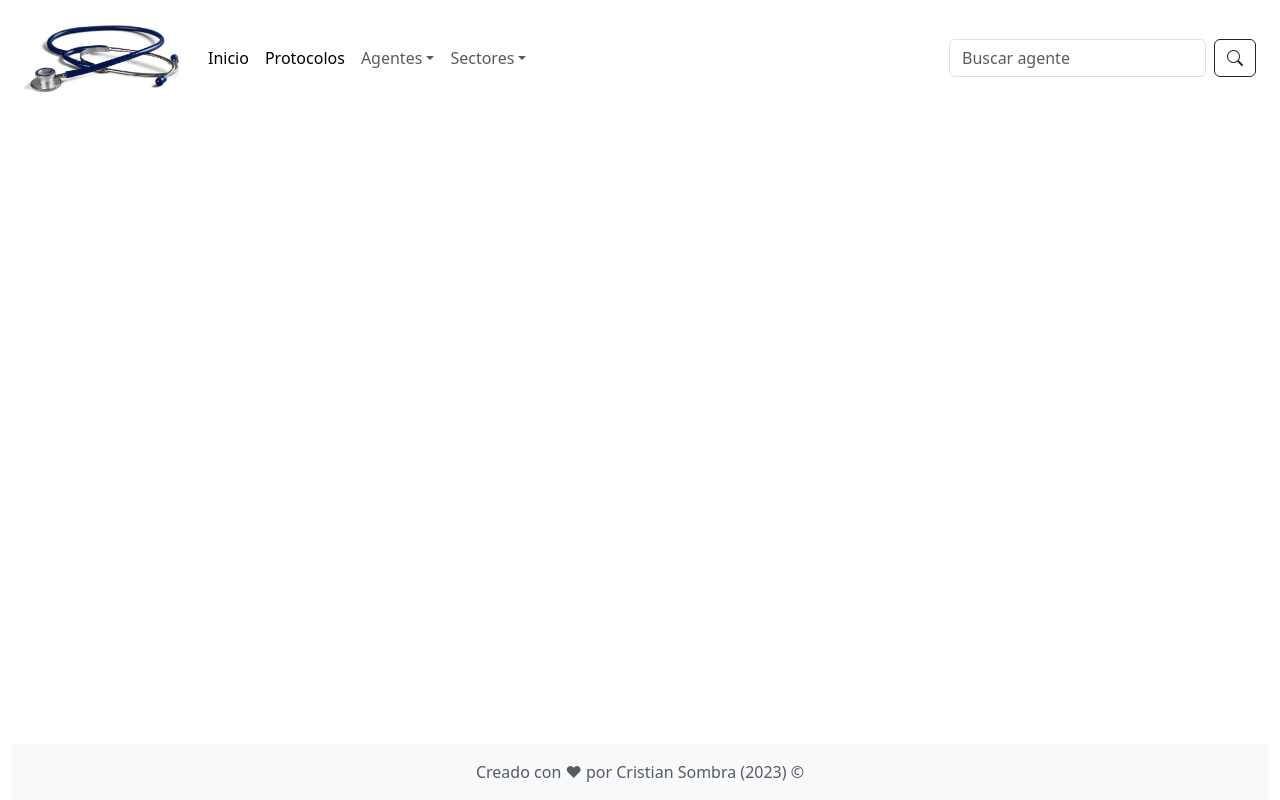
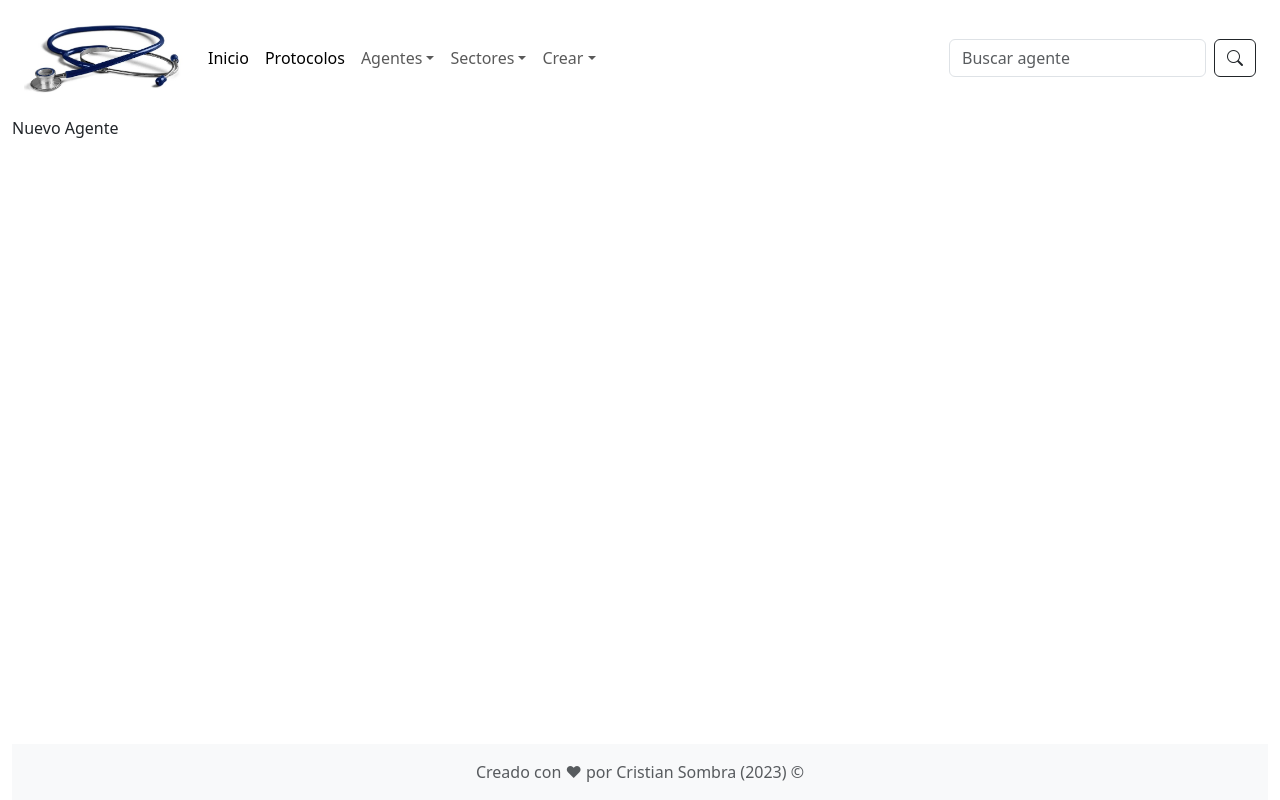
Before and after one commit to CristianSombra/NursingDepartment, a React (Create React App) app in the folder client/: page /formagent in a window 1280 px wide. Built offline with nearby package versions, Linux system fonts and the light colour scheme.

Commit message:
Landing, navbar, forms
Landing: Se corrige estilos
Navbar: Se agregan views
Forms: Se crean views para crear agente y sector.

```diff
--- a/client/src/App.jsx
+++ b/client/src/App.jsx
@@ -1,6 +1,6 @@
 import React from "react";
 import { Routes, Route, useLocation } from 'react-router-dom';
-import { Landing, Home, Protocols, Agents, Sectors } from './Views/index';
+import { Landing, Home, Protocols, Agents, Sectors, NewAgent, NewSector } from './Views/index';
 import 'bootstrap/dist/css/bootstrap.min.css';
 import 'bootstrap/dist/js/bootstrap.bundle.min.js';
 import 'bootstrap-icons/font/bootstrap-icons.css';
@@ -25,6 +25,8 @@ function App() {
           <Route path="/protocols" element={<Protocols />} />
           <Route path="/agents"  element={<Agents />} />
           <Route path="/sectors"  element={<Sectors />} />
+          <Route path="/formagent"  element={<NewAgent />} />
+          <Route path="/formsector"  element={<NewSector />} />
         </Routes>
       </div>
       <Footer />
--- a/client/src/Components/navbar/navbar.jsx
+++ b/client/src/Components/navbar/navbar.jsx
@@ -43,6 +43,15 @@ function NavBar () {
                     <li><a class="dropdown-item" href="Sectors">Todos los sectores</a></li>
                 </ul>
             </li>
+            <li class="nav-item dropdown">
+                <a class="nav-link dropdown-toggle" href="Sectores" id="navbarDropdown" role="button" data-bs-toggle="dropdown" aria-expanded="false">
+                Crear
+                </a>
+                <ul class="dropdown-menu shadow-lg p-3 mb-5 bg-body rounded" aria-labelledby="navbarDropdown">
+                    <li><Link to="/formsector" class="nav-link active" aria-current="page">Nuevo sector</Link></li>
+                    <li><Link to="/formagent" class="nav-link active" aria-current="page">Nuevo agente</Link></li>
+                </ul>
+            </li>
         </ul>
         <form class="d-flex">
             <input class="form-control me-2" type="search" placeholder="Buscar agente" aria-label="Search" />
--- /dev/null
+++ b/client/src/Views/Form/newAgent.jsx
@@ -0,0 +1,15 @@
+import React from "react";
+
+
+const NewAgent = () => {
+    return (
+        <div className="container">
+            <div className="row">
+                <p>Nuevo Agente</p>
+            </div>
+        </div>
+    )
+}
+
+
+export default NewAgent
--- /dev/null
+++ b/client/src/Views/Form/newSector.jsx
@@ -0,0 +1,15 @@
+import React from "react";
+
+
+const NewSector = () => {
+    return (
+        <div className="container">
+            <div className="row">
+                <p>Nuevo Sector</p>
+            </div>
+        </div>
+    )
+}
+
+
+export default NewSector
--- a/client/src/Views/Landing/Landing.jsx
+++ b/client/src/Views/Landing/Landing.jsx
@@ -25,9 +25,9 @@ const Landing = () => {
                             <h1 class="title text-black">Departamento de Enfermería</h1>
                             <h2 class="subtitle text-muted">Base de datos del personal</h2>
                             <Link to="/home" class="my-5 btn-1">
-                                <button class="custom-button hover">
+                                <div class="custom-button hover">
                                     <span>Ingresar</span>
-                                </button>
+                                </div>
                             </Link>
                         </div>
                     </div>
--- a/client/src/Views/index.jsx
+++ b/client/src/Views/index.jsx
@@ -3,11 +3,15 @@ import Home from './Home/Home';
 import Protocols from './Protocols/Protocols';
 import Agents from './Agents/Agents';
 import Sectors from './Sectors/Sectors';
+import NewAgent from './Form/newAgent';
+import NewSector from './Form/newSector';
 
 export {
     Landing,
     Home,
     Protocols,
     Agents,
-    Sectors
+    Sectors,
+    NewAgent,
+    NewSector
 }
```
